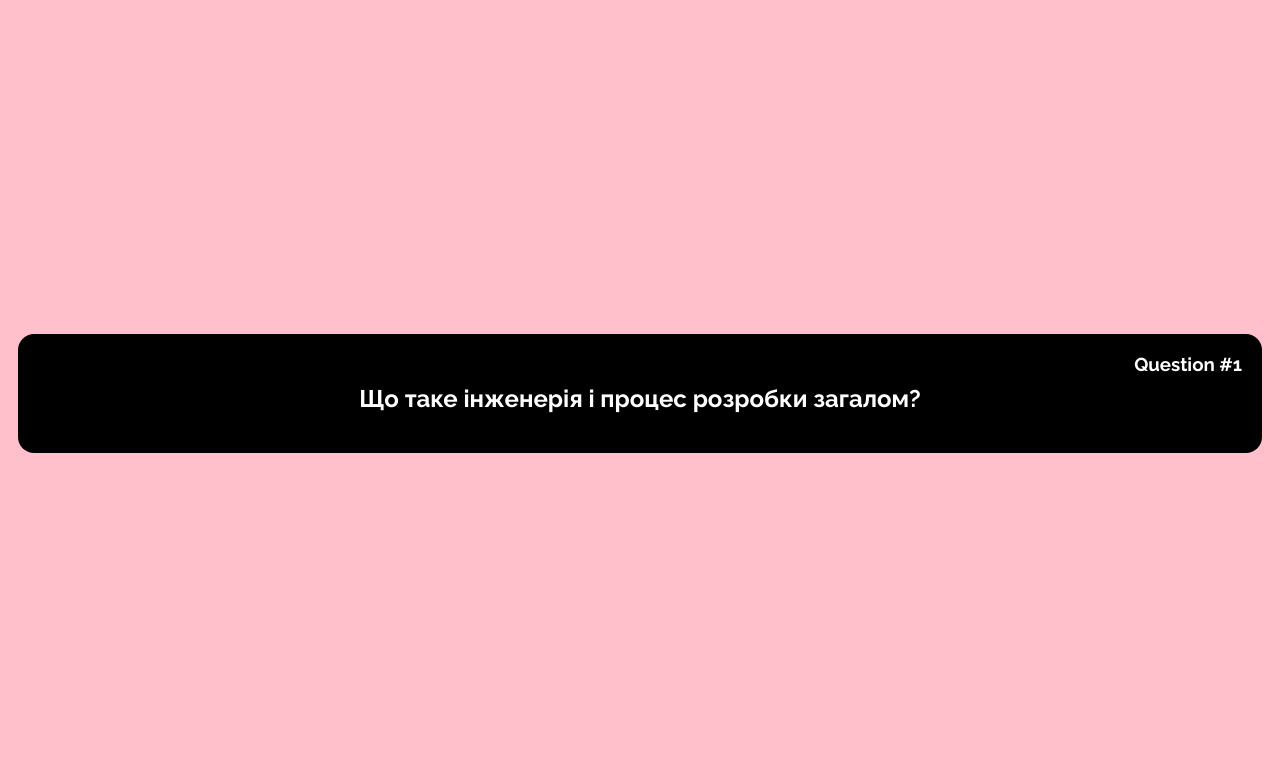
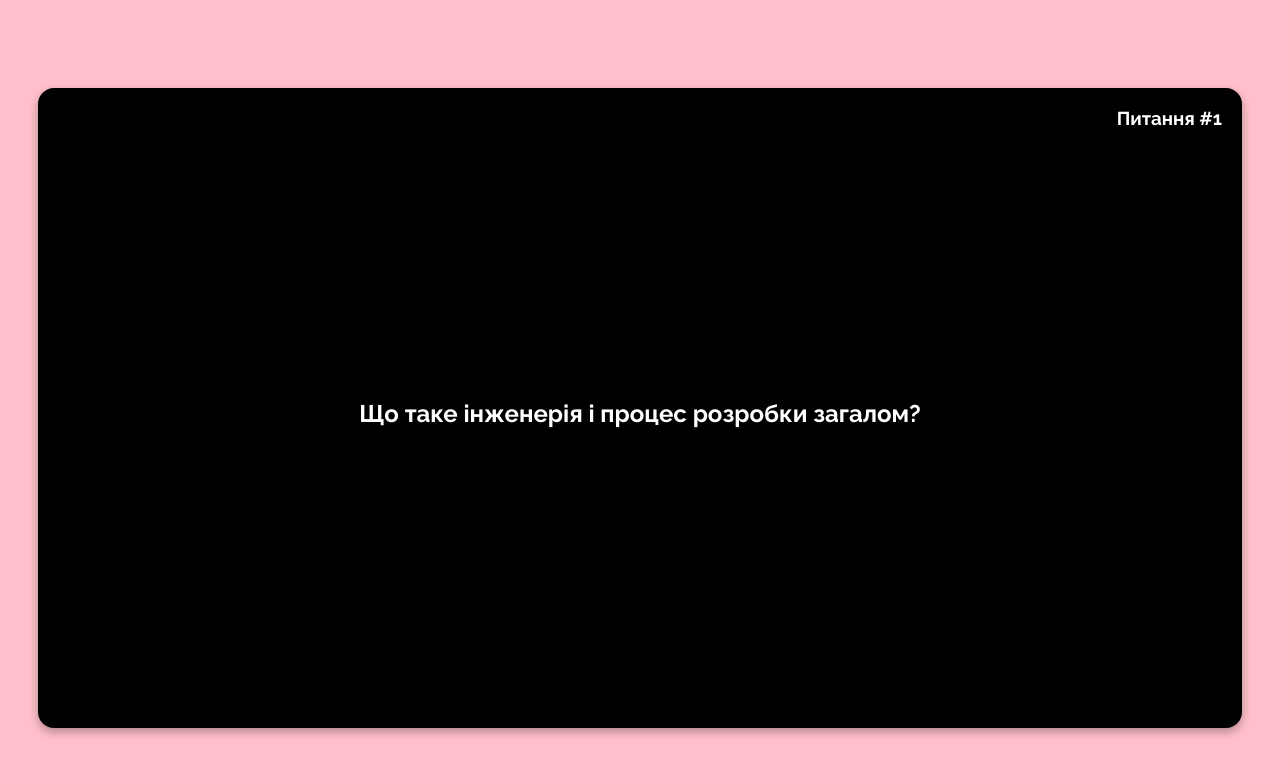
Before and after one commit to nikvitkaua/pets_learning_cards, a Vue app: page / in a window 1280 px wide. Shown: the top 774 px of the page. Built offline with nearby package versions, Linux system fonts and the light colour scheme.

Commit message:
create flip animation to card

```diff
--- a/src/components/CardComponent.vue
+++ b/src/components/CardComponent.vue
@@ -8,26 +8,31 @@ const props = defineProps({
   },
 });
 
-const showAnswer = ref(false);
+const isFlipped = ref(false);
 
-const toggleAnswer = () => {
-  showAnswer.value = !showAnswer.value;
+const toggleCard = () => {
+  isFlipped.value = !isFlipped.value;
 };
 </script>
 
 <template>
-  <div class="card" @click="toggleAnswer">
-    <h3 class="card__title">Question #{{ question.id }}</h3>
-    <h2 class="card__question">{{ question.question }}</h2>
-    <p class="card__answer" v-if="showAnswer">{{ question.answer }}</p>
+  <div class="card" @click="toggleCard">
+    <div class="card__inner" :class="{ 'is-flipped': isFlipped }">
+      <div class="card__front">
+        <h3 class="card__title">Питання #{{ question.id }}</h3>
+        <h2 class="card__question">{{ question.question }}</h2>
+      </div>
+      <div class="card__back">
+        <h3 class="card__title">Відповідь</h3>
+        <h2 class="card__question">{{ question.question }}</h2>
+        <p class="card__answer">{{ question.answer }}</p>
+      </div>
+    </div>
   </div>
 </template>
 
 <style scoped lang="sass">
 .card
-  position: relative
-  background-color: black
-  border-radius: 16px
   padding: 20px
   color: #fff
   display: flex
@@ -35,6 +40,39 @@ const toggleAnswer = () => {
   justify-content: center
   align-items: center
   cursor: grab
+  height: 80vh
+
+  &__inner
+    transform-style: preserve-3d
+    transition: transform 0.6s
+    position: relative
+    width: 100%
+    height: 100%
+    border-radius: 16px
+
+    &.is-flipped
+      transform: rotateY(180deg)
+
+  &__front, &__back
+    position: absolute
+    width: 100%
+    height: 100%
+    min-height: 200px
+    background-color: #000
+    border-radius: 16px
+    display: flex
+    flex-direction: column
+    justify-content: center
+    align-items: center
+    color: #fff
+    backface-visibility: hidden
+    box-shadow: 0px 4px 10px rgba(0, 0, 0, 0.3)
+
+  &__front
+    z-index: 2
+
+  &__back
+    transform: rotateY(180deg)
 
   &__title
     position: absolute
@@ -46,6 +84,7 @@ const toggleAnswer = () => {
     text-align: center
 
   &__answer
+    max-width: 700px
     text-align: center
     line-height: 1.5em
 </style>
```
